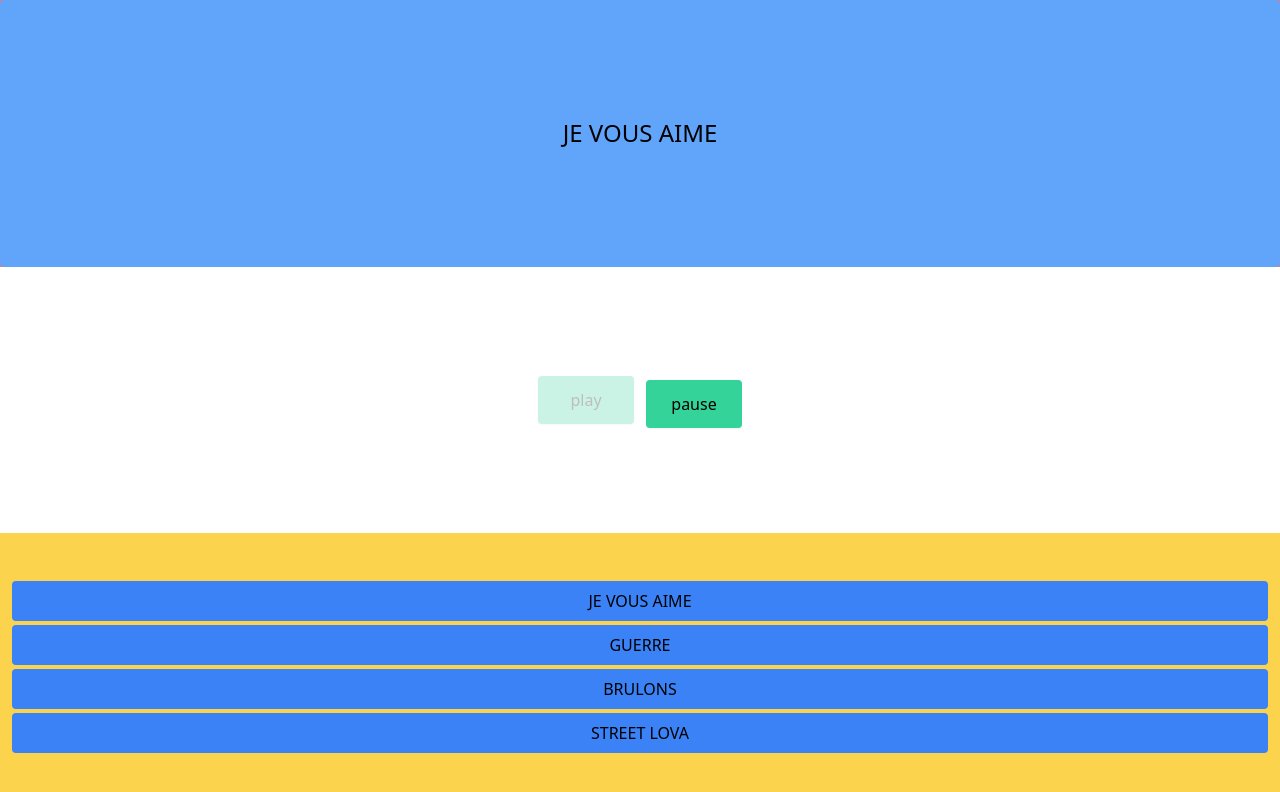
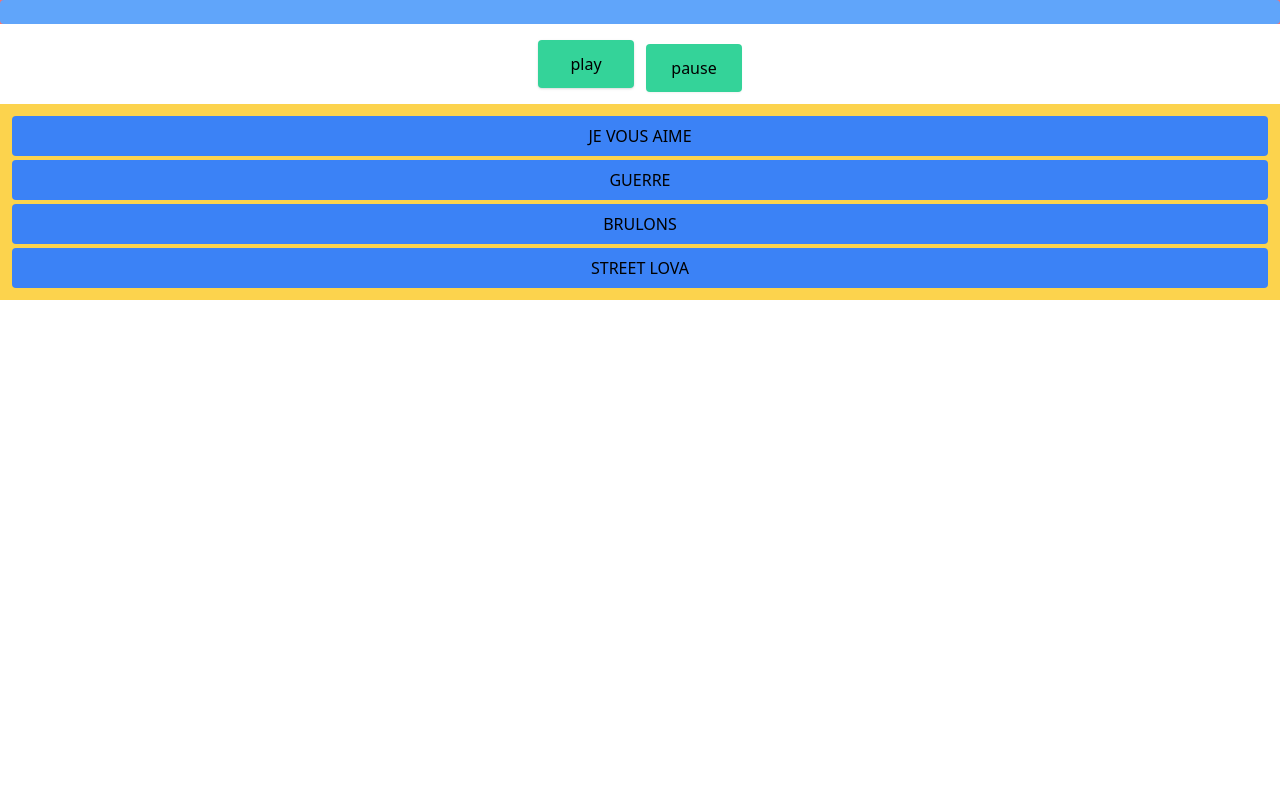
Before and after one commit to Rookieleader1/lamouralenvers_website, a React (Create React App) app: page / in a window 1280 px wide. Shown: the top 792 px of the page. Built offline with nearby package versions, Linux system fonts and the light colour scheme.

Commit message:
- fixed crash on first play

```diff
--- a/src/App.js
+++ b/src/App.js
@@ -17,7 +17,7 @@ const App = () => {
 
   return (
     <Router>
-      <div>
+      <div className="min-h-full bg-red-400">
         {/* A <Switch> looks through its children <Route>s and
             renders the first one that matches the current URL. */}
         <Switch>
--- a/src/Components/AudioPlayer.js
+++ b/src/Components/AudioPlayer.js
@@ -1,73 +1,29 @@
 import { playlist } from "../globals";
-import { useState, useEffect } from "react";
+import { useEffect, useState } from "react";
 import { Playlist } from "./Playlist";
 import useAudioPlayer from "../hooks/useAudioPlayer";
-
-const FancyBtn = ({ onClick, isOn, disabled, ...props }) => {
-  return (
-    <button
-      disabled={disabled}
-      className={`bg-green-400 p-3 rounded mr-3 last:mr-0 w-24
-      ${isOn ? "mt-2 shadow-sm " : "shadow "}
-      ${disabled ? "opacity-25" : ""}`}
-      onClick={onClick}
-    >
-      {props.children}
-    </button>
-  );
-};
-
-const PlayBtn = ({ handleClick, isOn, disabled }) => (
-  <FancyBtn onClick={handleClick} isOn={isOn} disabled={disabled}>
-    play
-  </FancyBtn>
-);
-const PauseBtn = ({ handleClick, isOn }) => (
-  <FancyBtn onClick={handleClick} isOn={isOn}>
-    pause
-  </FancyBtn>
-);
-// const StopBtn = ({ setCommand }) => (
-//   <FancyBtn onClick={() => setCommand()}>stop</FancyBtn>
-// );
-// const FastForwardBtn = ({ setCommand }) => (
-//   <FancyBtn onClick={() => setCommand()}>
-//     Fast Forward
-//   </FancyBtn>
-// );
-// const RewindBtn = ({ setCommand }) => (
-//   <FancyBtn onClick={() => setCommand()}>Rewind</FancyBtn>
-// );
-
-const Controls = ({ setPlaying, playing, canPlay }) => (
-  <div className="flex flex-1 items-center justify-center py-3 bg-white">
-    <PlayBtn
-      handleClick={() => setPlaying(true)}
-      isOn={playing}
-      disabled={!canPlay}
-    />
-    <PauseBtn handleClick={() => setPlaying(false)} isOn={!playing} />
-    {/*<StopBtn setCommand={setCommand} />*/}
-    {/*<FastForwardBtn setCommand={setCommand} />*/}
-    {/*<RewindBtn setCommand={setCommand} />*/}
-  </div>
-);
+import { Controls } from "./Controls";
 
 const SongInfos = ({ playingTrack }) => (
-  <div className="flex flex-1 bg-blue-400 p-3 rounded items-center justify-center">
+  <div className="flex bg-blue-400 p-3 rounded items-center justify-center">
     <span className="text-2xl">{playingTrack?.name}</span>
   </div>
 );
 
 const AudioPlayer = () => {
-  const [playingTrack, setPlayingTrack] = useState(playlist[0]);
-  const { playing, setPlaying, canPlay } = useAudioPlayer();
+  const [playingTrack, setPlayingTrack] = useState();
+  const { playing, setPlaying } = useAudioPlayer();
 
   return (
-    <div className="flex flex-col bg-red-400 m-auto h-screen">
-      <audio id="audio" src={playingTrack?.url} autoPlay={false} />
+    <div className="flex flex-col justify-around m-auto">
+      <audio id="audio" src={playingTrack?.url} />
       <SongInfos playingTrack={playingTrack} />
-      <Controls setPlaying={setPlaying} playing={playing} canPlay={canPlay} />
+      <Controls
+        setPlaying={setPlaying}
+        setPlayingTrack={setPlayingTrack}
+        playingTrack={playingTrack}
+        playing={playing}
+      />
       <Playlist setPlayingTrack={setPlayingTrack} />
     </div>
   );
--- /dev/null
+++ b/src/Components/Controls.js
@@ -0,0 +1,59 @@
+import { playlist } from "../globals";
+
+const FancyBtn = ({ onClick, isOn, disabled, ...props }) => {
+  return (
+    <input
+      type="button"
+      value={props.children.toString()}
+      disabled={disabled}
+      className={`bg-green-400 p-3 rounded mr-3 last:mr-0 w-24
+      ${isOn ? "mt-2 shadow-sm " : "shadow "}
+      ${disabled ? "opacity-25" : ""}`}
+      onClick={onClick}
+    />
+  );
+};
+const PlayBtn = ({ handleClick, isOn }) => (
+  <FancyBtn onClick={handleClick} isOn={isOn}>
+    play
+  </FancyBtn>
+);
+const PauseBtn = ({ handleClick, isOn }) => (
+  <FancyBtn onClick={handleClick} isOn={isOn}>
+    pause
+  </FancyBtn>
+);
+
+// const StopBtn = ({ setCommand }) => (
+//   <FancyBtn onClick={() => setCommand()}>stop</FancyBtn>
+// );
+// const FastForwardBtn = ({ setCommand }) => (
+//   <FancyBtn onClick={() => setCommand()}>
+//     Fast Forward
+//   </FancyBtn>
+// );
+// const RewindBtn = ({ setCommand }) => (
+//   <FancyBtn onClick={() => setCommand()}>Rewind</FancyBtn>
+// );
+
+export const Controls = ({
+  setPlaying,
+  setPlayingTrack,
+  playingTrack,
+  playing,
+}) => {
+  const handlePlay = () => {
+    if (!playingTrack) setPlayingTrack(playlist[0]);
+    setPlaying(true);
+  };
+
+  return (
+    <div className="flex items-center justify-center p-3 bg-white">
+      <PlayBtn handleClick={handlePlay} isOn={playing} />
+      <PauseBtn handleClick={() => setPlaying(false)} isOn={!playing} />
+      {/*<StopBtn setCommand={setCommand} />*/}
+      {/*<FastForwardBtn setCommand={setCommand} />*/}
+      {/*<RewindBtn setCommand={setCommand} />*/}
+    </div>
+  );
+};
--- a/src/Components/Playlist.js
+++ b/src/Components/Playlist.js
@@ -10,7 +10,7 @@ const Track = ({ track, setPlayingTrack }) => (
 );
 
 export const Playlist = ({ setPlayingTrack }) => (
-  <div className="flex flex-1 flex-col justify-center items-center p-3 bg-yellow-300">
+  <div className="flex flex-col justify-center items-center p-3 bg-yellow-300">
     {playlist.map((track, index) => (
       <Track
         key={index}
--- a/src/hooks/useAudioPlayer.js
+++ b/src/hooks/useAudioPlayer.js
@@ -22,10 +22,20 @@ function useAudioPlayer() {
 
     audio.addEventListener("timeupdate", setAudioTime);
 
-    audio.addEventListener("canplay", () => setCanPlay(true));
+    // audio.addEventListener("canplay", () => setCanPlay(true));
+
+    const playAudio = async () => {
+      try {
+        await audio.play();
+        setCanPlay(true);
+      } catch (e) {
+        console.error({ e });
+        setCanPlay(false);
+      }
+    };
 
     // React state listeners: update DOM on React state changes
-    playing ? audio.play() : audio.pause();
+    playing ? playAudio() : audio.pause();
 
     if (clickedTime && clickedTime !== curTime) {
       audio.currentTime = clickedTime;
```
Also changed, not shown: 1 other file (tests, documents, lock files or other folders).
